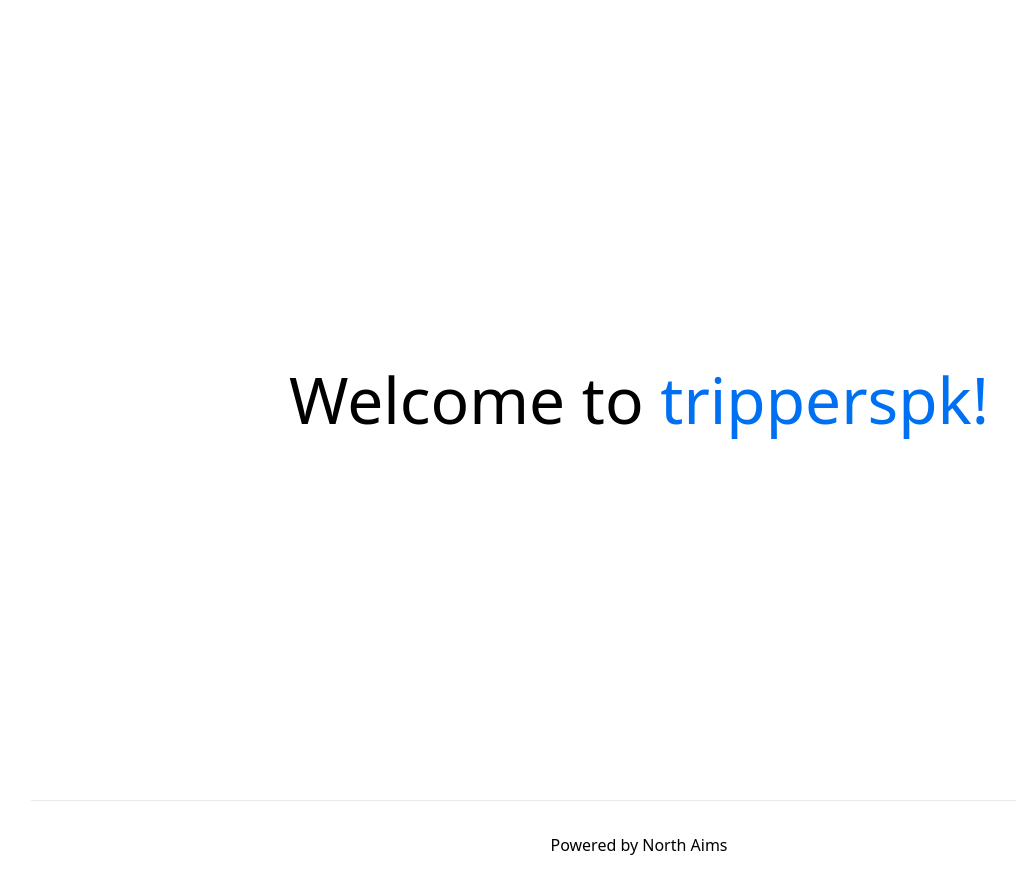
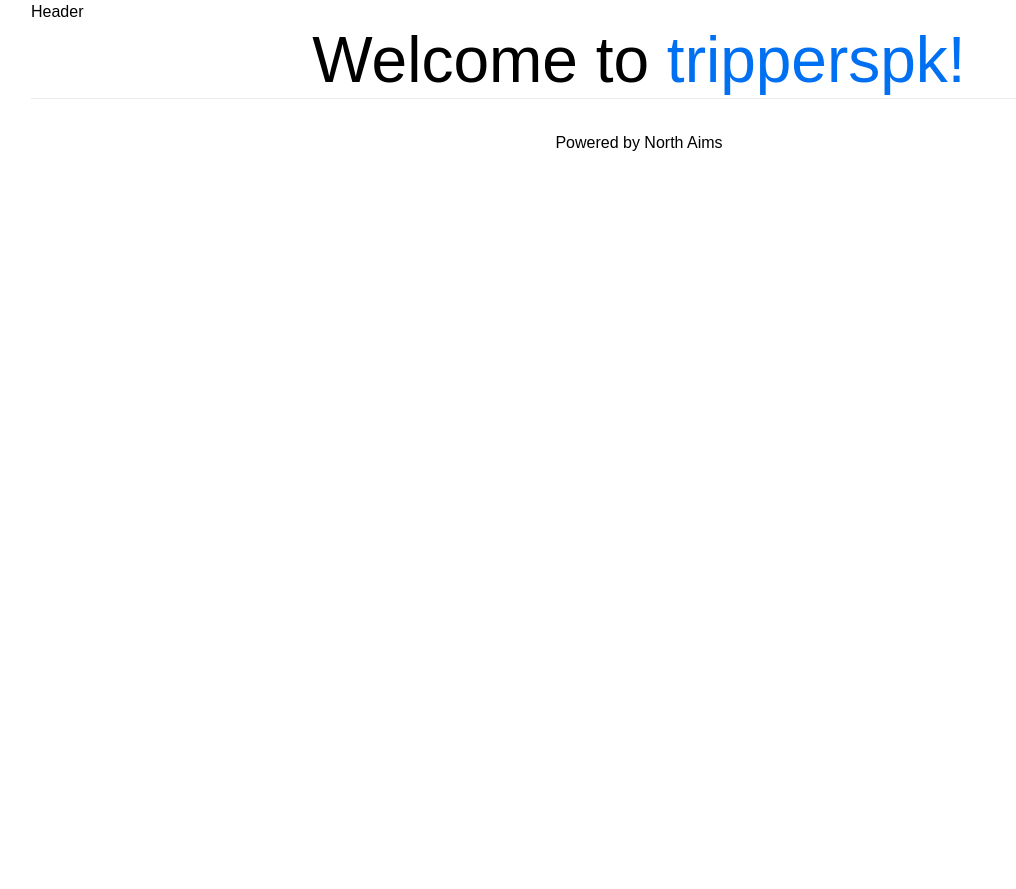
Before and after one commit to imran-baitham/tripperspk, a Next.js app: page / in a window 1280 px wide. Shown: the whole page, without its empty margins (1-1017 px from the left). After the commit the page ends 800 px from the top, so only its background shows below. Built offline with nearby package versions, Linux system fonts and the light colour scheme.

Commit message:
start working on web

```diff
--- /dev/null
+++ b/components/button/button.js
@@ -0,0 +1,11 @@
+import React from 'react';
+
+function button(props) {
+    return (
+        <div>
+            <button>button</button>
+        </div>
+    );
+}
+
+export default button;
--- /dev/null
+++ b/components/header/header.js
@@ -0,0 +1,11 @@
+import React from 'react';
+
+function Header(props) {
+    return (
+        <div>
+            <h1>Header</h1>
+        </div>
+    );
+}
+
+export default Header;
--- /dev/null
+++ b/components/modal/modal.js
@@ -0,0 +1,11 @@
+import React from 'react';
+
+function modal(props) {
+    return (
+        <div>
+            <button>button</button>
+        </div>
+    );
+}
+
+export default modal;
--- a/pages/index.js
+++ b/pages/index.js
@@ -1,4 +1,6 @@
 import Head from 'next/head'
+import Image from 'next/image'
+import Header from '../components/header/header'
 import styles from '../styles/Home.module.css'
 
 export default function Home() {
@@ -10,7 +12,8 @@ export default function Home() {
         <link rel="icon" href="/favicon.ico" />
       </Head>
 
-      <main className={styles.main}>
+      <main>
+        <Header />
         <h1 className={styles.title}>
           Welcome to <a href="https://tripperspk.vercel.app/">tripperspk!</a>
         </h1>
--- a/tailwind.config.js
+++ b/tailwind.config.js
@@ -5,7 +5,15 @@ module.exports = {
     "./components/**/*.{js,ts,jsx,tsx}",
   ],
   theme: {
-    extend: {},
+    colors: {
+      'blue': '#0047FF',
+    },
+    fontFamily: {
+      sans: ['Graphik', 'sans-serif'],
+      serif: ['Merriweather', 'serif'],
+    },
+    extend: {
+    }
   },
   plugins: [],
 
```
